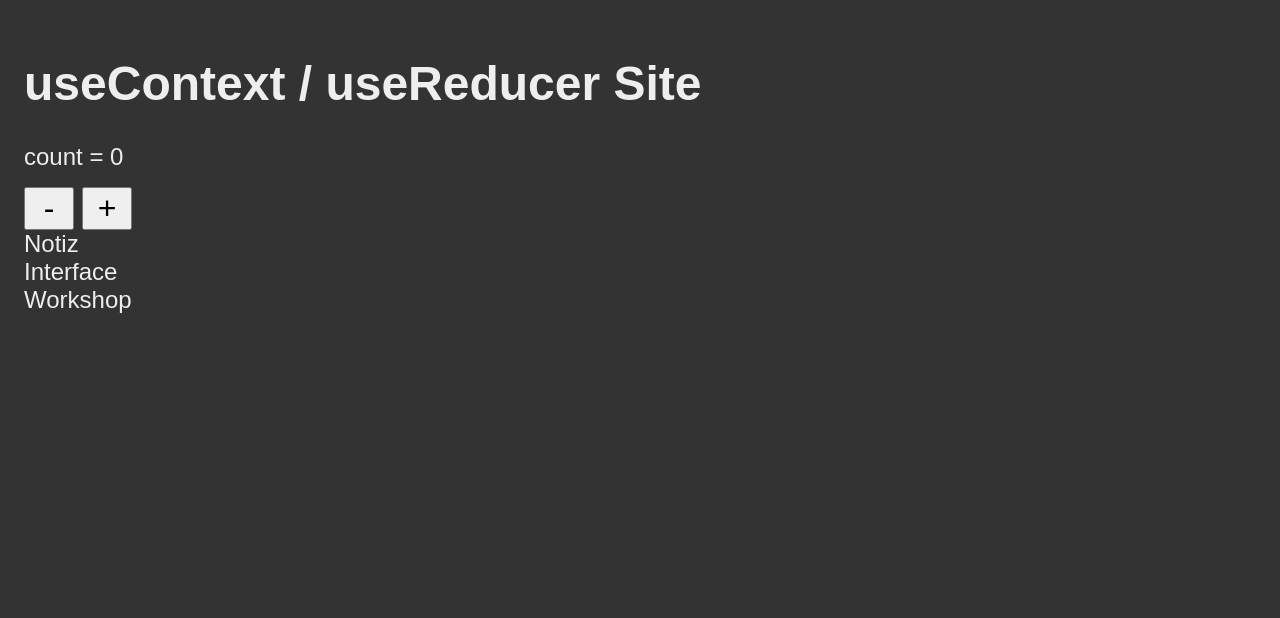
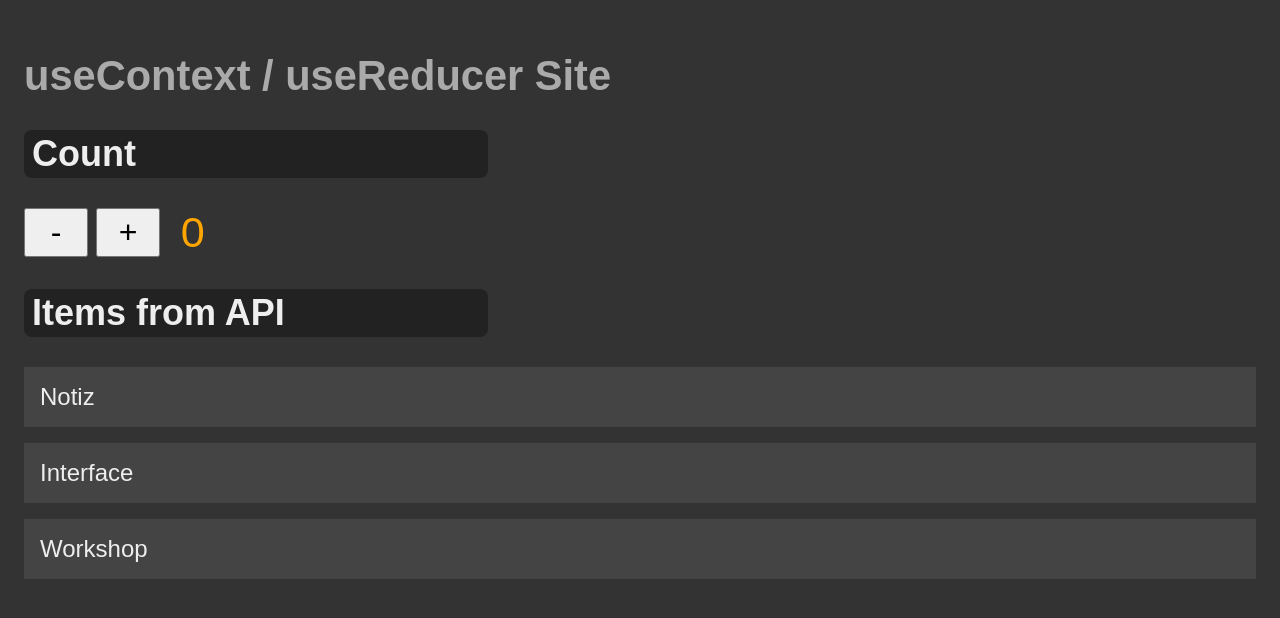
Before and after one commit to edwardtanguay/ejt-reducer-context, a React (Vite) app: page / in a window 1280 px wide. Shown: the top 618 px of the page. Built offline with nearby package versions, Linux system fonts and the light colour scheme; data requests are answered from the project's data file.

Commit message:
showing count and basic items

```diff
--- a/src/App.jsx
+++ b/src/App.jsx
@@ -7,8 +7,9 @@ function App() {
 	return (
 		<div className="App">
 			<h1>useContext / useReducer Site</h1>
-			<div>count = {state.count}</div>
-			<div className="buttonArea">
+
+			<h2>Count</h2>
+			<div className="countArea">
 				<button
 					className="decrease"
 					onClick={() => dispatch({ type: 'decreaseCount' })}
@@ -21,13 +22,17 @@ function App() {
 				>
 					+
 				</button>
+				<div className="count">{state.count}</div>
 			</div>
 
+			<h2>Items from API</h2>
 			<div className="germanNounArea">
 				{state.germanNouns.map((gn, i) => {
 					return (
-						<div className="germanNoun" key={i}>{gn.singular}</div>
-					)
+						<div className="germanNoun" key={i}>
+							{gn.singular}
+						</div>
+					);
 				})}
 			</div>
 		</div>
--- a/src/App.scss
+++ b/src/App.scss
@@ -5,12 +5,41 @@ body {
 	padding: 1rem;
 	font-size: 1.5rem;
 
-	.buttonArea {
+	h1 {
+		font-size: 2.6rem;
+		color: #aaa;
+	}
+
+	h2 {
+		background-color: #222;
+		padding: .2rem .5rem;
+		max-width: 28rem;
+		border-radius: .5rem;
+	}
+
+	.countArea {
 		margin-top: 1rem;
+		margin-bottom: 2rem;
+		display: flex;
+
 		button {
 			font-size: 2rem;
 			margin-right: .5rem;
-			width: 50px;
+			width: 4rem;
+		}
+
+		.count {
+			font-size: 2.7rem;
+			margin-left: .8rem;
+			color: orange;
+		}
+	}
+
+	.germanNounArea {
+		.germanNoun {
+			background-color: #444;
+			margin-bottom: 1rem;
+			padding: 1rem;
 		}
 	}
 }
```
